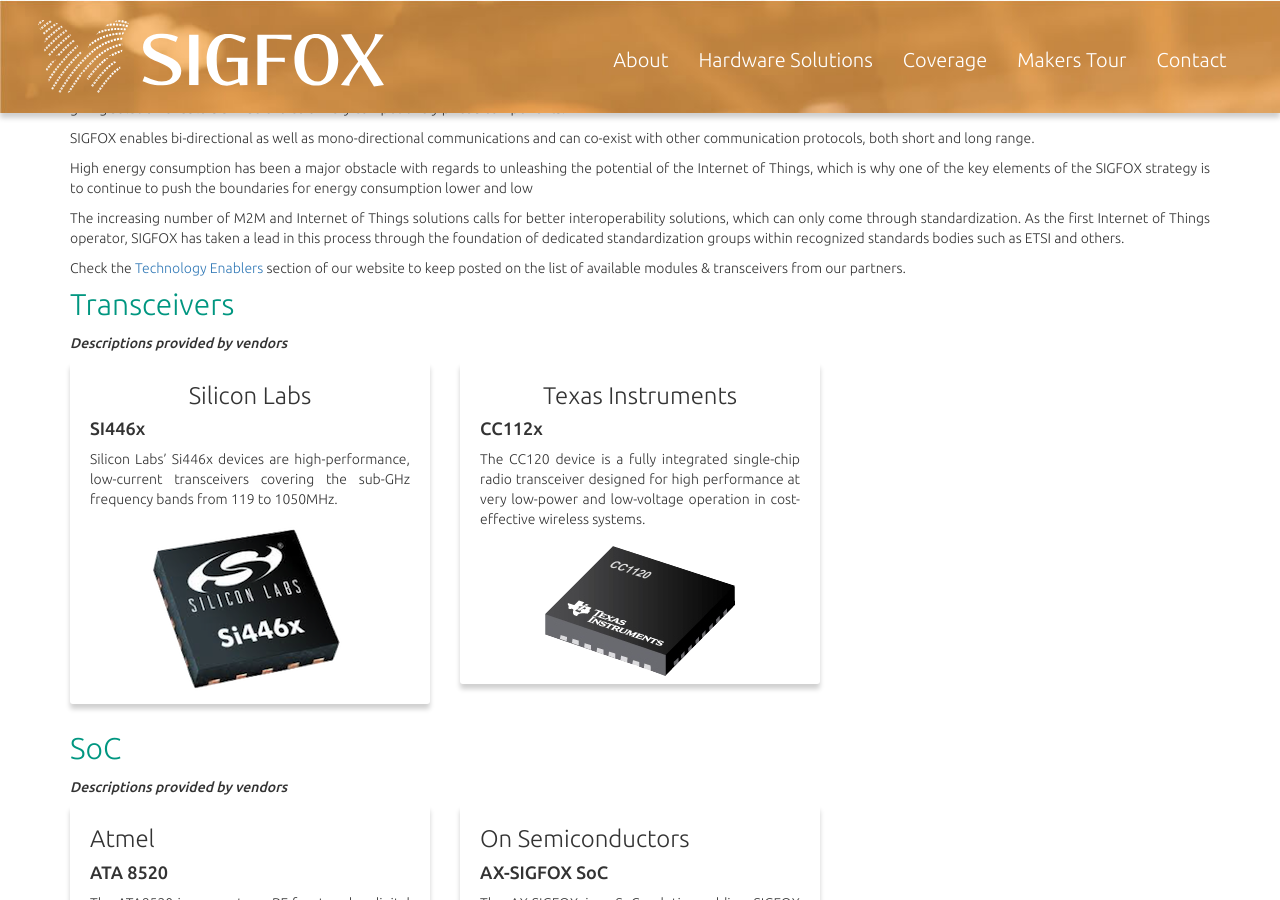
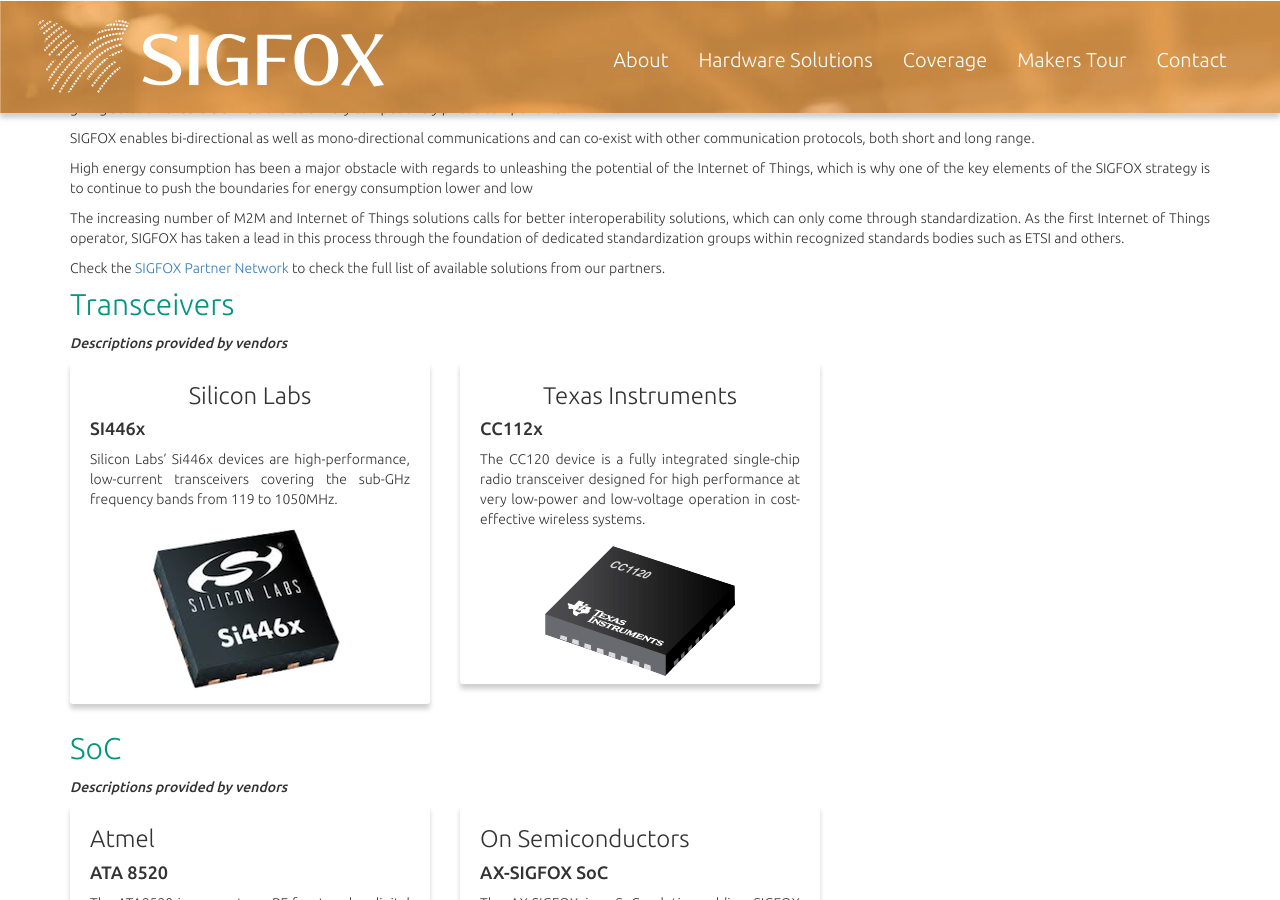
Before and after one commit to sigfox/makers.sigfox.com, a Jekyll site: the page built from index.html, in a window 1280 px wide and 900 px high, scrolled down 1339 px. Built offline with Jekyll 4.4.1, drawn with Linux system fonts in a browser that asks for light colours.

Commit message:
Update hardware section with link to partners.sigfox.com

```diff
--- a/_data/hardware.yml
+++ b/_data/hardware.yml
@@ -3,7 +3,7 @@
   - text: SIGFOX enables bi-directional as well as mono-directional communications and can co-exist with other communication protocols, both short and long range.
   - text: High energy consumption has been a major obstacle with regards to unleashing the potential of the Internet of Things, which is why one of the key elements of the SIGFOX strategy is to continue to push the boundaries for energy consumption lower and  low
   - text: The increasing number of M2M and Internet of Things solutions calls for better interoperability solutions, which can only come through standardization. As the first Internet of Things operator, SIGFOX has taken a lead in this process through the foundation of dedicated standardization groups within recognized standards bodies such as ETSI and others.
-  - text: Check the <a href="http//sigfox.com/en/#!/connected-world/technology-enablers">Technology Enablers</a> section of our website to keep posted on the list of available modules & transceivers from our partners.
+  - text: Check the <a href="//partners.sigfox.com" target="_partners">SIGFOX Partner Network</a> to check the full list of available solutions from our partners.
 
 solutions:
   - name: Transceivers
```
